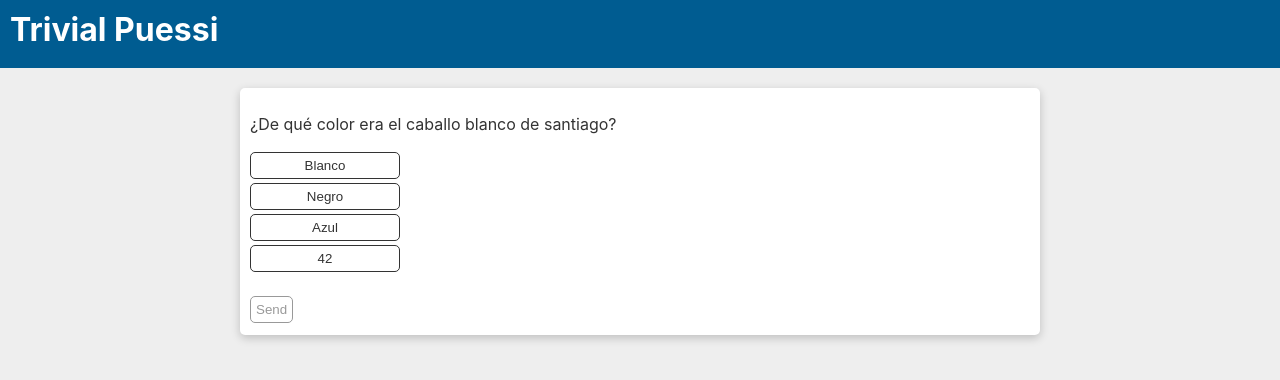
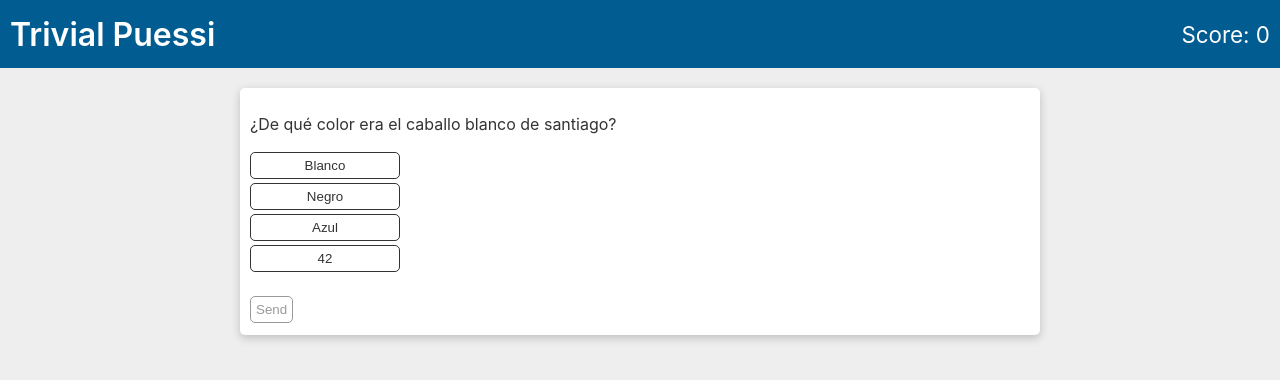
Before and after one commit to pfraces/trivial, a React (Create React App) app: page / in a window 1280 px wide. Shown: the top 380 px of the page. Built offline with nearby package versions, Linux system fonts and the light colour scheme.

Commit message:
Added score

```diff
--- a/src/App.css
+++ b/src/App.css
@@ -1,6 +1,18 @@
 .App .header {
+  display: flex;
+  align-items: center;
   background-color: #005c91;
   height: 48px;
   color: white;
   padding: 10px;
 }
+
+.App .header h1 {
+  font-size: 2rem;
+  font-weight: 600;
+}
+
+.App .header .score {
+  margin-left: auto;
+  font-size: 1.4rem;
+}
--- a/src/App.js
+++ b/src/App.js
@@ -1,13 +1,23 @@
+import { useState } from 'react';
 import Game from './Game/Game';
 import './App.css';
 
 function App() {
+  const [score, setScore] = useState(0);
+
   return (
     <div className="App">
       <div className="header">
-        <h1>Trivial Puessi</h1>
+        <div className="title">
+          <h1>Trivial Puessi</h1>
+        </div>
+        <div className="score">Score: {score}</div>
       </div>
-      <Game />
+      <Game
+        onRight={() => {
+          setScore((prev) => prev + 1);
+        }}
+      />
     </div>
   );
 }
--- a/src/Game/Game.js
+++ b/src/Game/Game.js
@@ -22,7 +22,7 @@ const questions = [
   },
 ];
 
-function Game() {
+function Game({ onRight }) {
   const [isDone, setIsDone] = useState(false);
   const [questionIndex, setQuestionIndex] = useState(0);
   const { label, options } = questions[questionIndex];
@@ -43,6 +43,7 @@ function Game() {
           label={label}
           options={options}
           isLast={questionIndex === questions.length - 1}
+          onRight={onRight}
           onNext={onNext}
           onDone={onDone}
         />
--- a/src/Game/QuestionCard/QuestionCard.js
+++ b/src/Game/QuestionCard/QuestionCard.js
@@ -8,7 +8,7 @@ const statusMap = {
   feedback: 1,
 };
 
-function QuestionCard({ label, options, isLast, onNext, onDone }) {
+function QuestionCard({ label, options, isLast, onRight, onNext, onDone }) {
   const [answer, setAnswer] = useState();
   const [status, setStatus] = useState(statusMap.pending);
 
@@ -44,6 +44,10 @@ function QuestionCard({ label, options, isLast, onNext, onDone }) {
             disabled={answer == null}
             onClick={() => {
               setStatus(statusMap.feedback);
+
+              if (answer === options.findIndex((option) => option.right)) {
+                onRight();
+              }
             }}
           >
             Send
```
